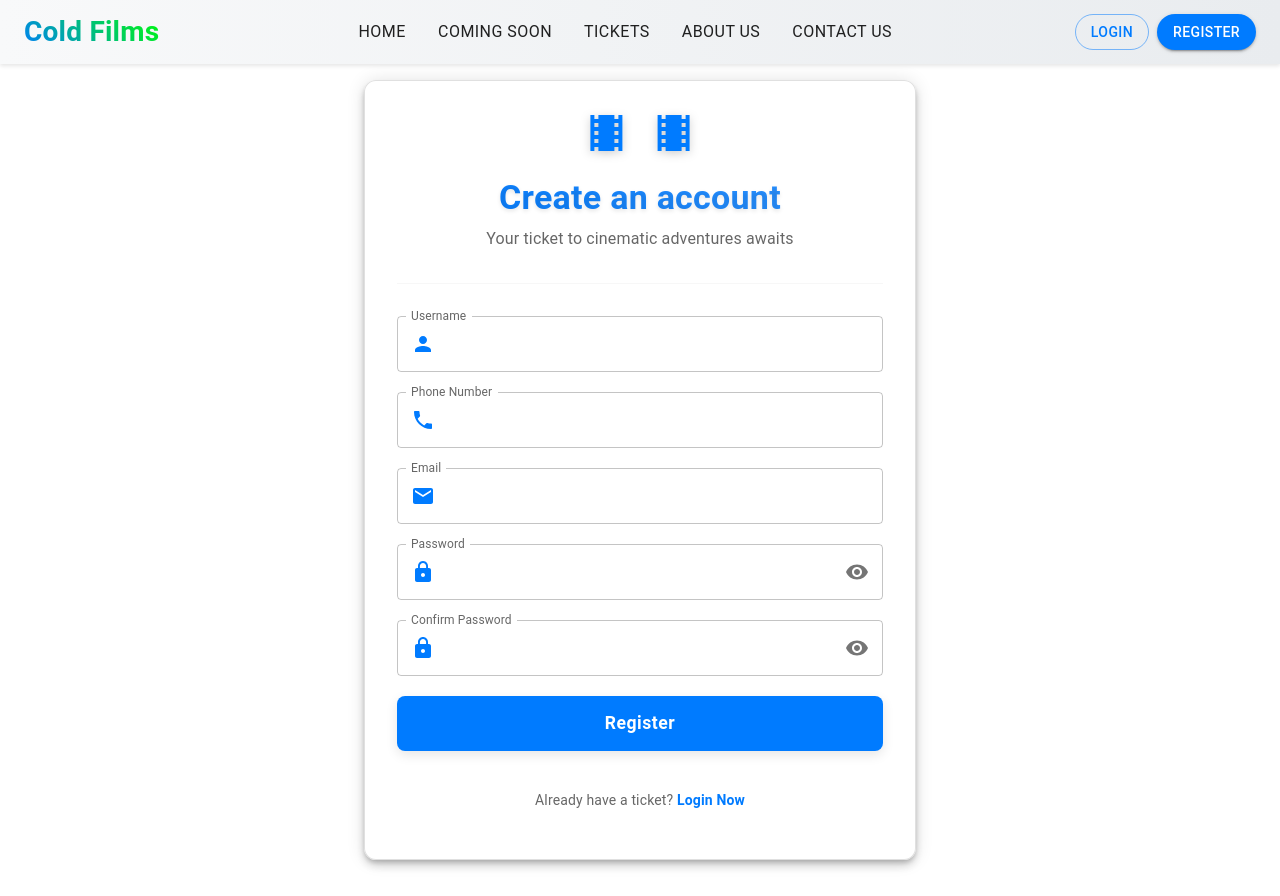
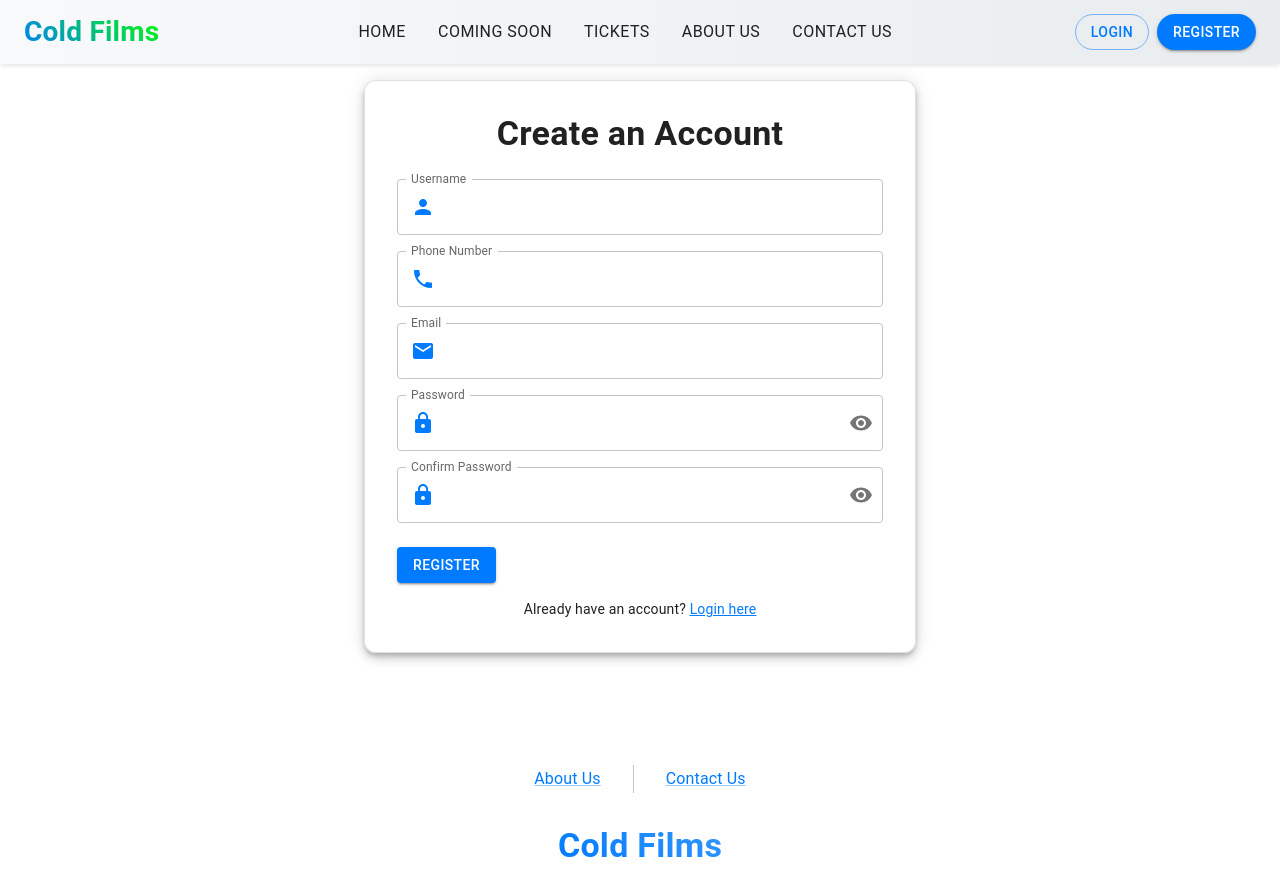
Before and after one commit to CrystalKhadka/Crystal_Raj_Khadka_12979983_CW2_Secuirty, a React (Create React App) app in the folder frontend/: page /register in a window 1280 px wide. Shown: the top 896 px of the page. Built offline with nearby package versions, Linux system fonts and the light colour scheme; grey boxes are pictures that could not be loaded.

Commit message:
enhance registration form with password strength evaluation and visual feedback

```diff
--- a/frontend/src/pages/register/Register.jsx
+++ b/frontend/src/pages/register/Register.jsx
@@ -1,10 +1,8 @@
 import {
   Email,
-  LocalMovies,
   Lock,
   Person,
   Phone,
-  Theaters,
   Visibility,
   VisibilityOff,
 } from '@mui/icons-material';
@@ -12,11 +10,11 @@ import {
   Box,
   Button,
   Container,
-  Divider,
   Fade,
   Grow,
   IconButton,
   InputAdornment,
+  LinearProgress,
   Paper,
   Stack,
   TextField,
@@ -26,7 +24,8 @@ import {
 import React, { useState } from 'react';
 import { Link } from 'react-router-dom';
 import { toast } from 'react-toastify';
-import { registerUserApi } from '../../apis/Api';
+import zxcvbn from 'zxcvbn'; // Import zxcvbn for password strength evaluation
+import { registerUserApi } from '../../apis/Api'; // Replace with your actual API endpoint
 
 const Register = () => {
   const theme = useTheme();
@@ -47,6 +46,11 @@ const Register = () => {
     confirmPassword: '',
   });
 
+  const [passwordStrength, setPasswordStrength] = useState({
+    score: 0,
+    feedback: '',
+  });
+
   const [showPassword, setShowPassword] = useState({
     password: false,
     confirmPassword: false,
@@ -54,11 +58,23 @@ const Register = () => {
 
   const [isLoading, setIsLoading] = useState(false);
 
+  // Handle form input changes
   const handleChange = (field) => (event) => {
-    setFormData({ ...formData, [field]: event.target.value });
+    const value = event.target.value;
+
+    setFormData({ ...formData, [field]: value });
     setErrors({ ...errors, [field]: '' });
+
+    if (field === 'password') {
+      const strength = zxcvbn(value);
+      setPasswordStrength({
+        score: strength.score,
+        feedback: strength.feedback.suggestions.join(' ') || 'Strong password!',
+      });
+    }
   };
 
+  // Toggle password visibility
   const togglePasswordVisibility = (field) => () => {
     setShowPassword({
       ...showPassword,
@@ -66,11 +82,11 @@ const Register = () => {
     });
   };
 
+  // Validate form inputs
   const validate = () => {
     let isValid = true;
     const newErrors = { ...errors };
 
-    // Enhanced validation rules
     const emailRegex = /^[^\s@]+@[^\s@]+\.[^\s@]+$/;
     const phoneRegex = /^\+?[\d\s-]{10,}$/;
     const passwordRegex = /^(?=.*[A-Za-z])(?=.*\d)[A-Za-z\d]{8,}$/;
@@ -90,9 +106,9 @@ const Register = () => {
       isValid = false;
     }
 
-    if (!passwordRegex.test(formData.password)) {
+    if (passwordStrength.score < 2) {
       newErrors.password =
-        'Password must be at least 8 characters with letters and numbers';
+        'Password is too weak. Please choose a stronger password.';
       isValid = false;
     }
 
@@ -105,6 +121,7 @@ const Register = () => {
     return isValid;
   };
 
+  // Handle form submission
   const handleSubmit = async (e) => {
     e.preventDefault();
     if (!validate()) return;
@@ -118,7 +135,7 @@ const Register = () => {
     };
 
     try {
-      const res = await registerUserApi(data);
+      const res = await registerUserApi(data); // Call API to register user
       toast.success(res.data.message);
     } catch (err) {
       if (err.response) {
@@ -131,6 +148,7 @@ const Register = () => {
     }
   };
 
+  // Shared TextField properties for consistent styling
   const textFieldProps = {
     fullWidth: true,
     variant: 'outlined',
@@ -153,6 +171,24 @@ const Register = () => {
     },
   };
 
+  // Map password strength score to color
+  const getStrengthColor = (score) => {
+    switch (score) {
+      case 0:
+        return theme.palette.error.main;
+      case 1:
+        return theme.palette.warning.main;
+      case 2:
+        return theme.palette.info.main;
+      case 3:
+        return theme.palette.success.light;
+      case 4:
+        return theme.palette.success.main;
+      default:
+        return theme.palette.grey[400];
+    }
+  };
+
   return (
     <Container
       maxWidth='sm'
@@ -173,60 +209,18 @@ const Register = () => {
             in
             timeout={1200}>
             <Box>
-              <Box
-                sx={{
-                  display: 'flex',
-                  justifyContent: 'center',
-                  gap: 2,
-                  mb: 3,
-                  transform: 'scale(1.2)',
-                }}>
-                <LocalMovies
-                  sx={{
-                    fontSize: 40,
-                    color: theme.palette.primary.main,
-                    filter: 'drop-shadow(0 2px 4px rgba(0,0,0,0.2))',
-                  }}
-                />
-                <Theaters
-                  sx={{
-                    fontSize: 40,
-                    color: theme.palette.primary.main,
-                    filter: 'drop-shadow(0 2px 4px rgba(0,0,0,0.2))',
-                  }}
-                />
-              </Box>
-
               <Typography
                 variant='h4'
-                component='h1'
                 align='center'
-                gutterBottom
                 sx={{
-                  fontWeight: 700,
-                  background: `linear-gradient(45deg, ${theme.palette.primary.main}, ${theme.palette.primary.light})`,
-                  backgroundClip: 'text',
-                  WebkitBackgroundClip: 'text',
-                  color: 'transparent',
-                  textShadow: '0 2px 4px rgba(0,0,0,0.1)',
-                  mb: 1,
+                  mb: 3,
+                  fontWeight: 'bold',
                 }}>
-                Create an account
+                Create an Account
               </Typography>
 
-              <Typography
-                variant='body1'
-                align='center'
-                color='text.secondary'
-                sx={{ mb: 4, maxWidth: '80%', mx: 'auto' }}>
-                Your ticket to cinematic adventures awaits
-              </Typography>
-
-              <Divider sx={{ mb: 4 }} />
-
               <form onSubmit={handleSubmit}>
-                <Stack spacing={2.5}>
-                  {/* Form fields remain the same but with enhanced textFieldProps */}
+                <Stack spacing={2}>
                   <TextField
                     {...textFieldProps}
                     label='Username'
@@ -298,8 +292,7 @@ const Register = () => {
                         <InputAdornment position='end'>
                           <IconButton
                             onClick={togglePasswordVisibility('password')}
-                            edge='end'
-                            size='large'>
+                            edge='end'>
                             {showPassword.password ? (
                               <VisibilityOff />
                             ) : (
@@ -310,6 +303,34 @@ const Register = () => {
                       ),
                     }}
                   />
+
+                  {/* Password Strength Bar */}
+                  {formData.password && (
+                    <Box>
+                      <LinearProgress
+                        variant='determinate'
+                        value={(passwordStrength.score + 1) * 20}
+                        sx={{
+                          height: 8,
+                          borderRadius: 5,
+                          backgroundColor: theme.palette.grey[300],
+                          '& .MuiLinearProgress-bar': {
+                            backgroundColor: getStrengthColor(
+                              passwordStrength.score
+                            ),
+                          },
+                        }}
+                      />
+                      <Typography
+                        variant='body2'
+                        sx={{
+                          mt: 1,
+                          color: getStrengthColor(passwordStrength.score),
+                        }}>
+                        {passwordStrength.feedback}
+                      </Typography>
+                    </Box>
+                  )}
 
                   <TextField
                     {...textFieldProps}
@@ -333,8 +354,7 @@ const Register = () => {
                             onClick={togglePasswordVisibility(
                               'confirmPassword'
                             )}
-                            edge='end'
-                            size='large'>
+                            edge='end'>
                             {showPassword.confirmPassword ? (
                               <VisibilityOff />
                             ) : (
@@ -345,28 +365,13 @@ const Register = () => {
                       ),
                     }}
                   />
+                </Stack>
 
                 <Button
                   type='submit'
                   variant='contained'
-                    size='large'
-                    fullWidth
-                    disabled={isLoading}
-                    sx={{
-                      mt: 4,
-                      mb: 2,
-                      py: 1.5,
-                      fontSize: '1.1rem',
-                      fontWeight: 600,
-                      textTransform: 'none',
-                      borderRadius: 2,
-                      boxShadow: '0 4px 12px rgba(0,0,0,0.1)',
-                      '&:hover': {
-                        boxShadow: '0 6px 16px rgba(0,0,0,0.2)',
-                        transform: 'translateY(-1px)',
-                      },
-                      transition: 'all 0.2s ease-in-out',
-                    }}>
+                  sx={{ mt: 3 }}
+                  disabled={isLoading}>
                   {isLoading ? 'Creating Account...' : 'Register'}
                 </Button>
 
@@ -374,36 +379,16 @@ const Register = () => {
                   sx={{
                     textAlign: 'center',
                     mt: 2,
-                      p: 2,
-                      borderRadius: 2,
-                      backgroundColor: theme.palette.background.default,
                   }}>
-                    <Typography
-                      variant='body2'
-                      color='text.secondary'
-                      component='span'>
-                      Already have a ticket?{' '}
-                    </Typography>
+                  <Typography variant='body2'>
+                    Already have an account?{' '}
                     <Link
                       to='/login'
-                      style={{
-                        textDecoration: 'none',
-                      }}>
-                      <Typography
-                        variant='body2'
-                        component='span'
-                        color='primary'
-                        sx={{
-                          fontWeight: 600,
-                          '&:hover': {
-                            textDecoration: 'underline',
-                          },
-                        }}>
-                        Login Now
+                      style={{ color: theme.palette.primary.main }}>
+                      Login here
+                    </Link>
                   </Typography>
-                    </Link>
                 </Box>
-                </Stack>
               </form>
             </Box>
           </Fade>
```
Lines whose indentation alone changed are shown as unchanged.
